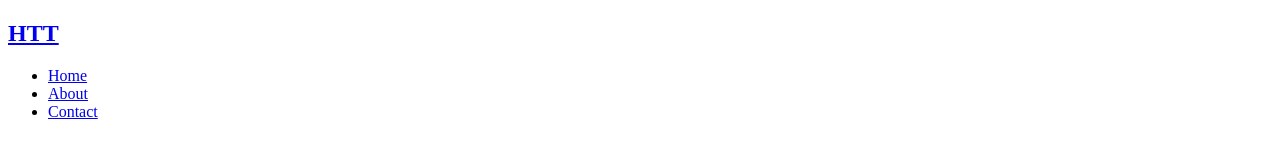
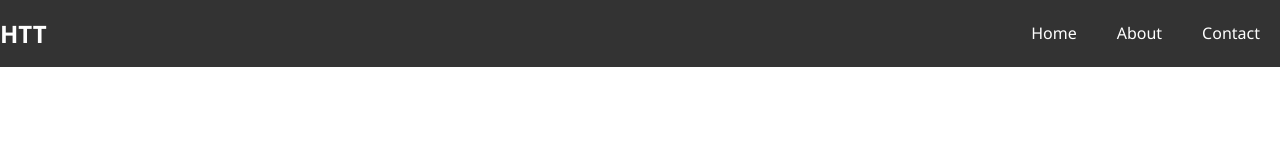
Before and after one commit to CodeMaestroJuan/hotel-website, a plain HTML site: page index.html in a window 1280 px wide. Drawn offline with Linux system fonts and the light colour scheme.

Commit message:
add  css navbar

```diff
--- a/css/style.css
+++ b/css/style.css
@@ -0,0 +1,58 @@
+* {
+    margin: 0;
+    padding: 0;
+    box-sizing: border-box;
+}
+
+html,body {
+    font-family: 'Segoe UI', Tahoma, Geneva, Verdana, sans-serif;
+    line-height: 1.7em;
+}
+
+a {
+    color: #333;
+    text-decoration: none;
+}
+
+h1,h2,h3 {
+    padding-bottom: 20px;
+}
+
+p {
+    margin: 10px 0;
+}
+
+#navbar {
+    background: #333;
+    color: #fff;
+    overflow: auto;
+}
+
+#navbar a {
+    color:#fff
+}
+
+#navbar h1 {
+    float: left;
+    padding-top: 20px;
+}
+
+#navbar ul {
+    list-style: none;
+    float: right;
+}
+
+#navbar ul li {
+    float: left;
+}
+
+#navbar ul li a {
+    display: block;
+    padding: 20px;
+    text-align: center;
+}
+
+#navbar ul li a:hover {
+    background-color: #333;
+    color: #f7c08a;
+}
--- a/index.html
+++ b/index.html
@@ -5,7 +5,7 @@
 <meta name="viewport" content="width=device-width, initial-scale=1.0">
 <meta name="description" content="A tavern-style setting with different sections dedicated to various authors and time periods">
 <meta name="keywords" content="Hospitality,Literary Theme,Time Travel Experience,Unique Stay,Immersive Atmosphere,Themed Rooms">
-<link rel="stylesheet" href="style.css">
+<link rel="stylesheet" href="css/style.css">
 <title>Hotel TT | Welcome</title>
 </head>
 <body>
```
